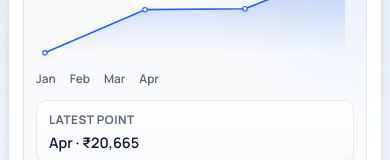
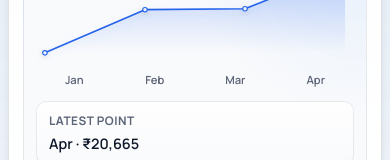
Before and after one commit to gandharr/Vault-Finance, a React (Vite) app: page / in a window 390 px wide. Shown: the part 1857-2017 px from the top of the page. Built offline with nearby package versions, Linux system fonts and the light colour scheme.

Commit message:
Align trend chart month labels on mobile

```diff
--- a/src/App.css
+++ b/src/App.css
@@ -1813,13 +1813,16 @@ textarea {
   }
 
   .chart-axis {
-    flex-wrap: wrap;
-    justify-content: flex-start;
-    gap: 10px 14px;
+    display: grid;
+    grid-template-columns: repeat(4, minmax(0, 1fr));
+    gap: 6px;
+    margin-top: 10px;
+    text-align: center;
   }
 
   .chart-axis span {
     font-size: 0.74rem;
+    white-space: nowrap;
   }
 
   .sparkline-meta {
@@ -1910,6 +1913,14 @@ textarea {
 }
 
 @media (max-width: 520px) {
+  .chart-axis {
+    gap: 4px;
+  }
+
+  .chart-axis span {
+    font-size: 0.7rem;
+  }
+
   .auth-modal {
     top: 6px;
     left: 6px;
```
